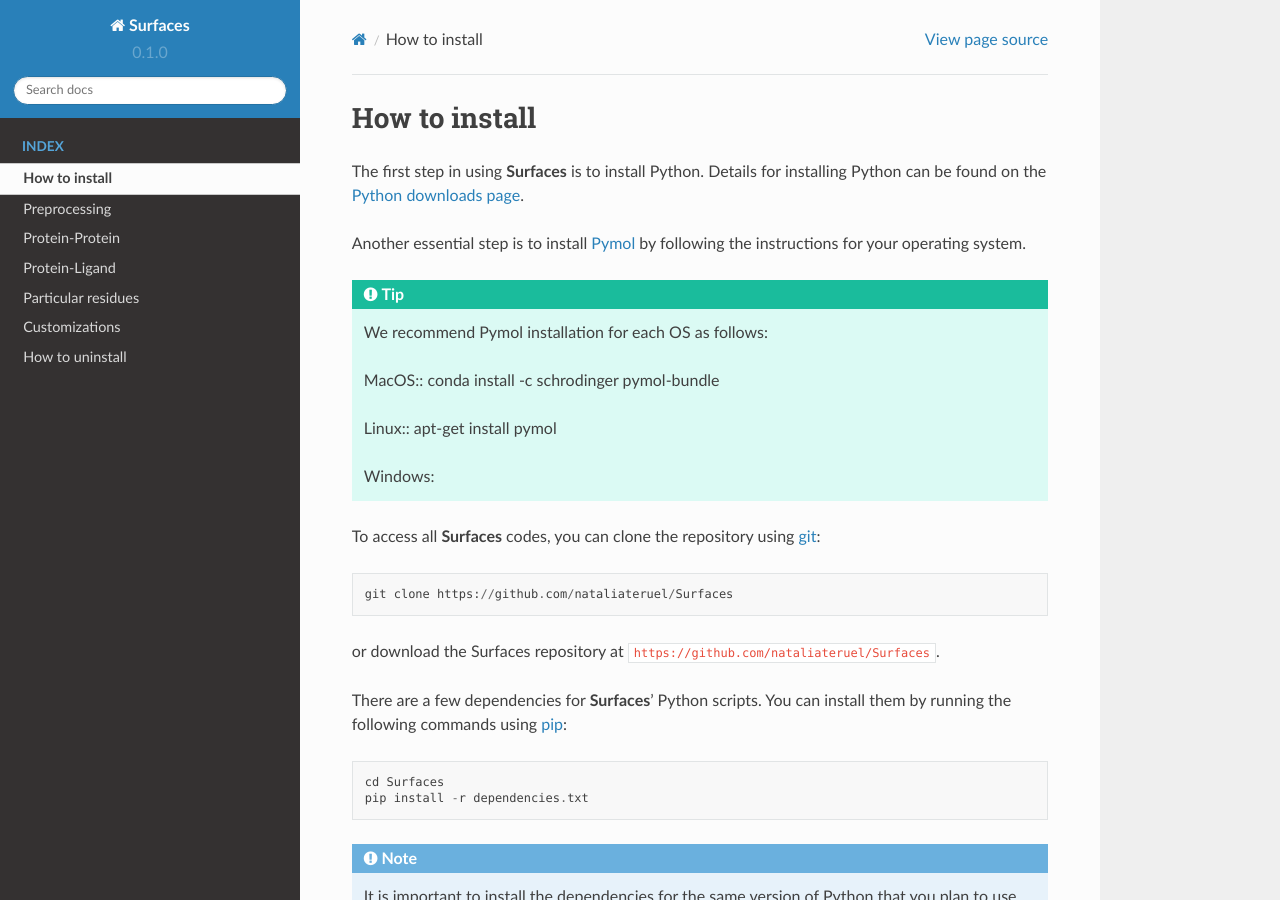
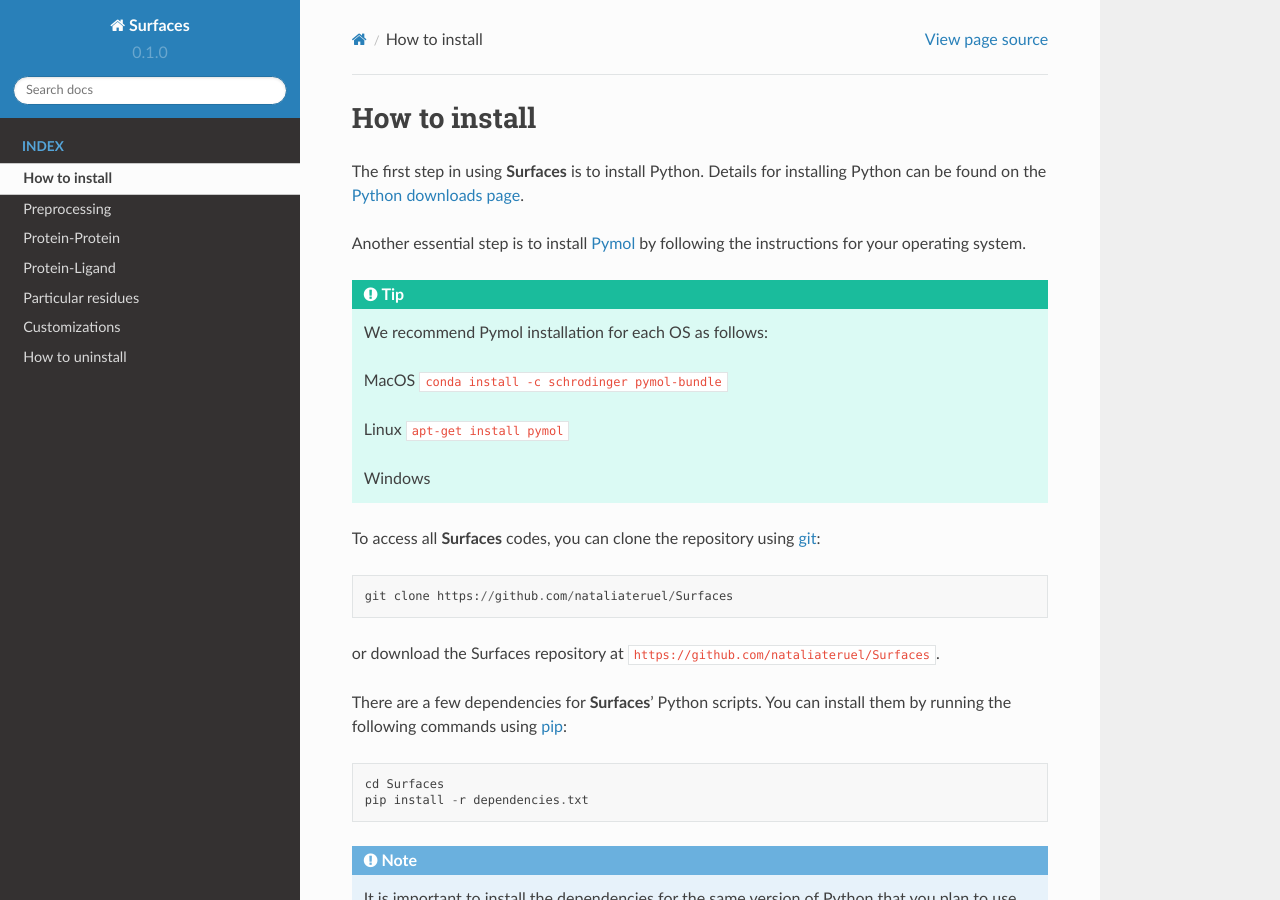
Before and after one commit to nataliateruel/Surfaces_tutorial, a Sphinx documentation site: the page built from docs/source/How_to_install.rst, in a window 1280 px wide and 900 px high. Built offline with Sphinx 7.4.7 and the Read the Docs theme 2.0.0, drawn with Linux system fonts in a browser that asks for light colours.

```diff
--- a/docs/source/How_to_install.rst
+++ b/docs/source/How_to_install.rst
@@ -9,13 +9,11 @@ Another essential step is to install `Pymol <https://pymol.org/2/>`_ by followin
 
 	We recommend Pymol installation for each OS as follows:
 
-	MacOS::
-	conda install -c schrodinger pymol-bundle
+	MacOS ``conda install -c schrodinger pymol-bundle``
 
-	Linux::
-	apt-get install pymol
+	Linux ``apt-get install pymol``
 
-	Windows::
+	Windows
 
 
 To access all **Surfaces** codes, you can clone the repository using `git <https://github.com/git-guides/install-git>`_::
```
